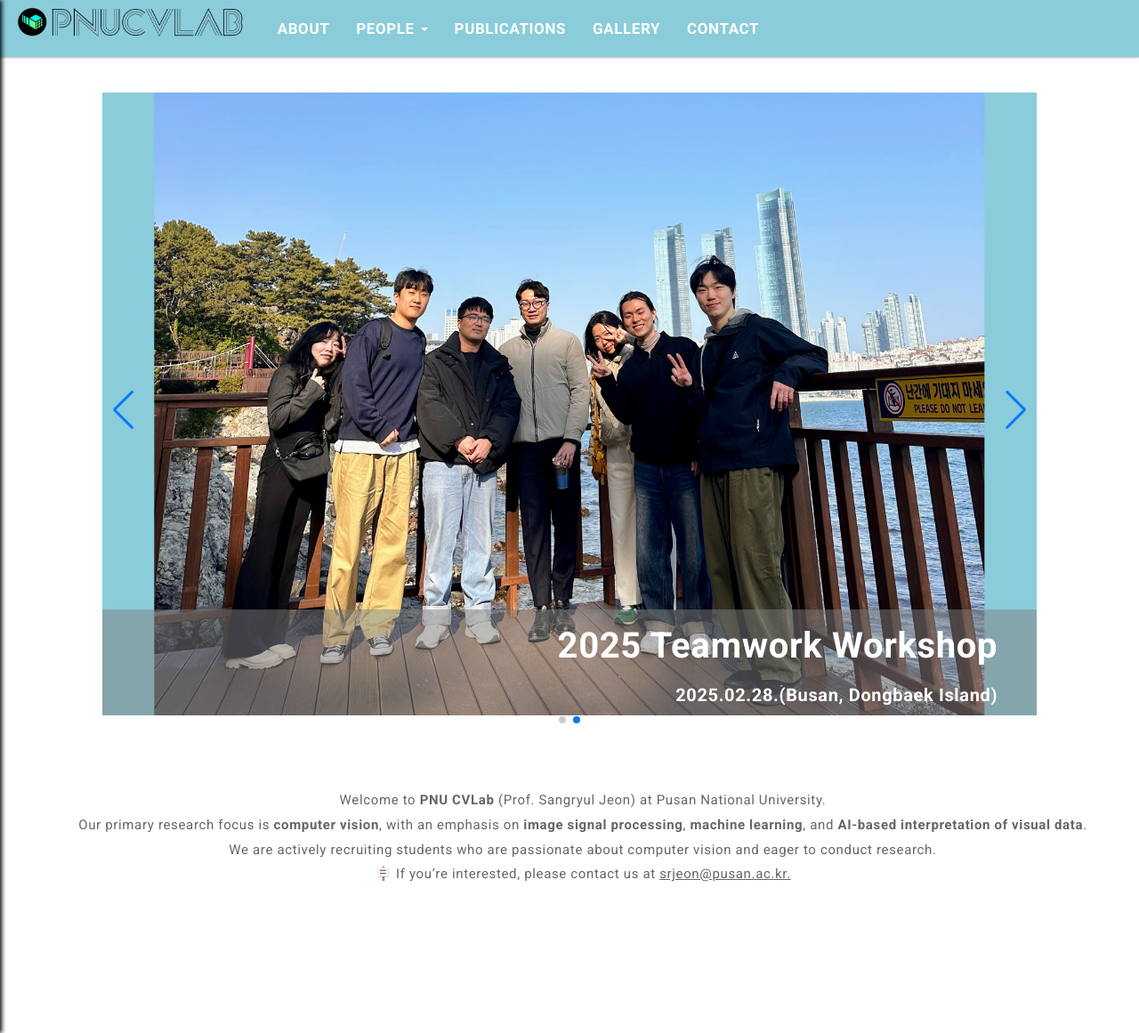
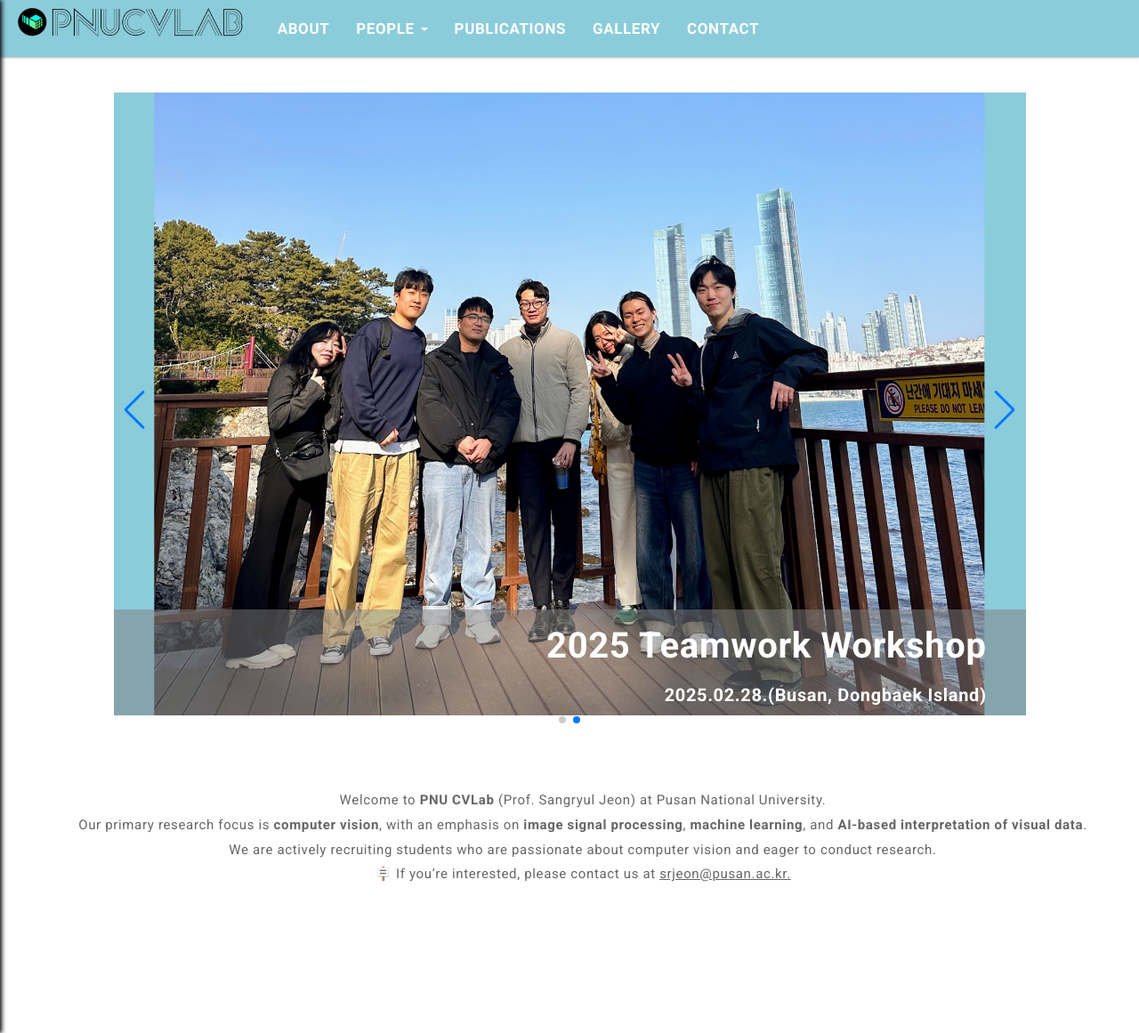
Before and after one commit to pnucvlab/pnucvlab.github.io, a Jekyll site: the page built from index.html, in a window 1280 px wide and 1161 px high. Shown: the whole window at 89% size. Built offline with Jekyll 4.4.1, drawn with Linux system fonts in a browser that asks for light colours; the list of posts is cut into pages by our own code.

Commit message:
edit home

```diff
--- a/assets/css/main.css
+++ b/assets/css/main.css
@@ -71,7 +71,7 @@ body {
 
   .notice-slider-container {
 	width: 85vw;
-	max-width: 1050px;
+	max-width: 1025px;
 	margin: 0 auto 1em;
   }
 
```
